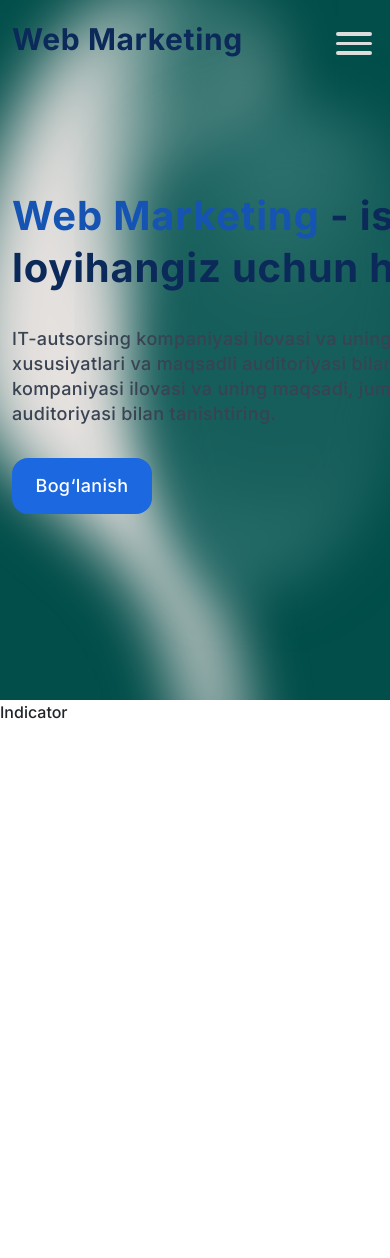
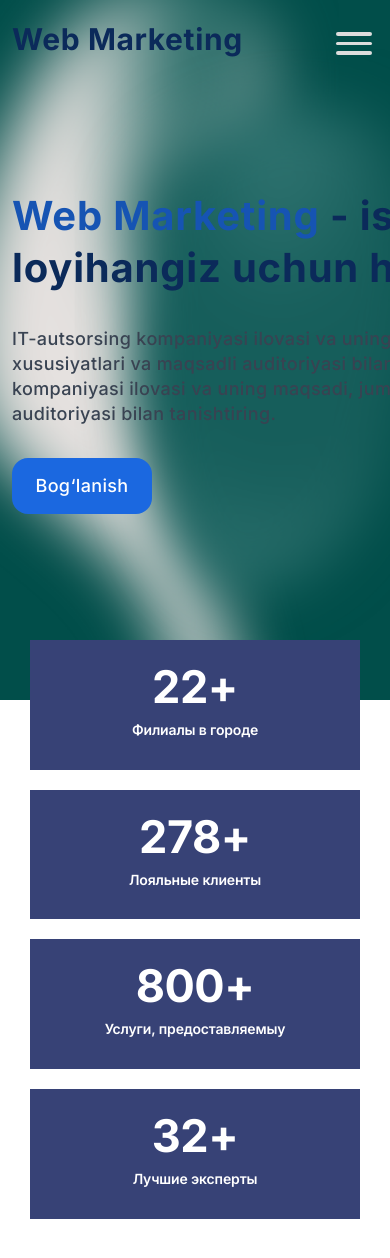
Before and after one commit to coderbekhub/inSITE-marketing, a React (Create React App) app: page / in a window 390 px wide. Shown: the top 1258 px of the page. Before the commit the page ends 844 px from the top, so only its background shows below. Built offline with nearby package versions, Linux system fonts and the light colour scheme.

Commit message:
indicator done

```diff
--- a/package.json
+++ b/package.json
@@ -8,6 +8,7 @@
     "@testing-library/user-event": "^13.5.0",
     "bootstrap": "^5.3.1",
     "react": "^18.2.0",
+    "react-countup": "^6.4.2",
     "react-dom": "^18.2.0",
     "react-scripts": "5.0.1",
     "sass": "^1.65.1",
--- a/src/App.scss
+++ b/src/App.scss
@@ -236,3 +236,108 @@ a {
     }
   }
 }
+
+// INDICATOR
+
+.indicatorSection {
+  // width: 100%;
+  // height: 100vh;
+  // position: relative;
+
+  // .pTop {
+  //   position: absolute;
+  //   top: 0;
+  //   right: 0;
+  //   bottom: 0;
+  //   left: 0;
+  //   height: 100vh;
+  //   display: flex;
+  //   justify-content: center;
+  //   align-items: center;
+  //   flex-direction: column;
+  //   z-index: 2;
+  // }
+
+  // .blur {
+  //   position: absolute;
+  //   top: 0;
+  //   right: 0;
+  //   bottom: 0;
+  //   left: 0;
+  //   background: linear-gradient(180.03deg, rgba(26, 33, 73, 0) 0.03%, #18235C 99.97%), rgba(24, 35, 92, 0.5);
+  // }
+
+  .indicatorText {
+    display: block;
+    text-align: center;
+    z-index: 5;
+
+    p {
+      width: 500px;
+      font-weight: 400;
+      font-size: 12px;
+      line-height: 143.9%;
+      color: #fff;
+      text-align: center;
+      display: block;
+      margin: 0 auto;
+      margin-bottom: 70px;
+    }
+  }
+
+  .indicatorContent {
+    display: flex;
+    align-items: center;
+    justify-content: space-between;
+    margin: 0 auto;
+    position: relative;
+    bottom: 60px;
+
+    h1 {
+      color: #0B2A5A;
+      font-size: 64px;
+      font-weight: 600;
+      line-height: 130%;
+      letter-spacing: 1.28px;
+    }
+
+    h2 {
+      color: #394352;
+      font-size: 16px;
+      font-weight: 500;
+      line-height: 140%;
+      letter-spacing: 0.32px;
+    }
+    div {
+      margin-bottom: 20px;
+      padding: 25px;
+      width: 250px;
+      height: auto;
+      background: #374276;
+      margin-right: 20px;
+
+      h1 {
+        font-weight: 700;
+        font-size: 45px;
+        line-height: 96.4%;
+        display: flex;
+        align-items: center;
+        justify-content: center;
+        letter-spacing: -0.01em;
+        color: #fff;
+        margin-bottom: 15px;
+      }
+
+      h2 {
+        font-weight: 600;
+        font-size: 14px;
+        line-height: 96.4%;
+        display: flex;
+        justify-content: center;
+        align-items: center;
+        letter-spacing: -0.01em;
+        color: #fff;
+      }
+    }
+  }
+}
--- a/src/Components/Indicator.jsx
+++ b/src/Components/Indicator.jsx
@@ -1,7 +1,32 @@
 import React from 'react'
+import CountUp from 'react-countup';
 
 export default function Indicator() {
   return (
-    <div>Indicator</div>
+    <section className='indicatorSection'>
+      {/* <div className='blur'></div> */}
+      <div className="container">
+        <div className='pTop'>
+          <div className='indicatorContent text-center row'>
+            <div className='col-12 col-md-3 '>
+              <h1><CountUp start={0} end={22} duration={2} delay={0} />+</h1>
+              <h2>Филиалы в городе</h2>
+            </div>
+            <div className='col-12 col-md-3 '>
+              <h1><CountUp start={0} end={278} duration={2} delay={0} />+</h1>
+              <h2>Лояльные клиенты</h2>
+            </div>
+            <div className='col-12 col-md-3 '>
+              <h1><CountUp start={0} end={800} duration={2} delay={0} />+</h1>
+              <h2>Услуги, предоставляемыу</h2>
+            </div>
+            <div className='col-12 col-md-3 '>
+              <h1><CountUp start={0} end={32} duration={2} delay={0} />+</h1>
+              <h2>Лучшие эксперты</h2>
+            </div>
+          </div>
+        </div>
+      </div>
+    </section>
   )
 }
--- a/src/Responsive.scss
+++ b/src/Responsive.scss
@@ -46,3 +46,44 @@
     display: none !important;
   }
 }
+
+@media (max-width: 564px) {
+  .indicatorSection {
+    .indicatorText {
+      .indicatorHeaderTitle {
+        font-weight: 700;
+        font-size: 36px;
+        line-height: 122.4%;
+        color: #fff;
+        margin-bottom: 20px;
+      }
+
+      p {
+        width: 500px;
+        font-weight: 400;
+        font-size: 12px;
+        line-height: 143.9%;
+        color: #fff;
+        text-align: center;
+        display: block;
+        margin: 0 auto;
+        margin-bottom: 70px;
+      }
+    }
+
+    .indicatorContent {
+      display: flex;
+      align-items: center;
+      justify-content: center;
+      margin: 0 auto;
+
+      div {
+        width: 90%;
+        margin: 0 auto;
+        display: inline-block;
+        margin-bottom: 20px;
+      }
+    }
+  }
+
+}
```
Also changed, not shown: 1 other file (tests, documents, lock files or other folders).
